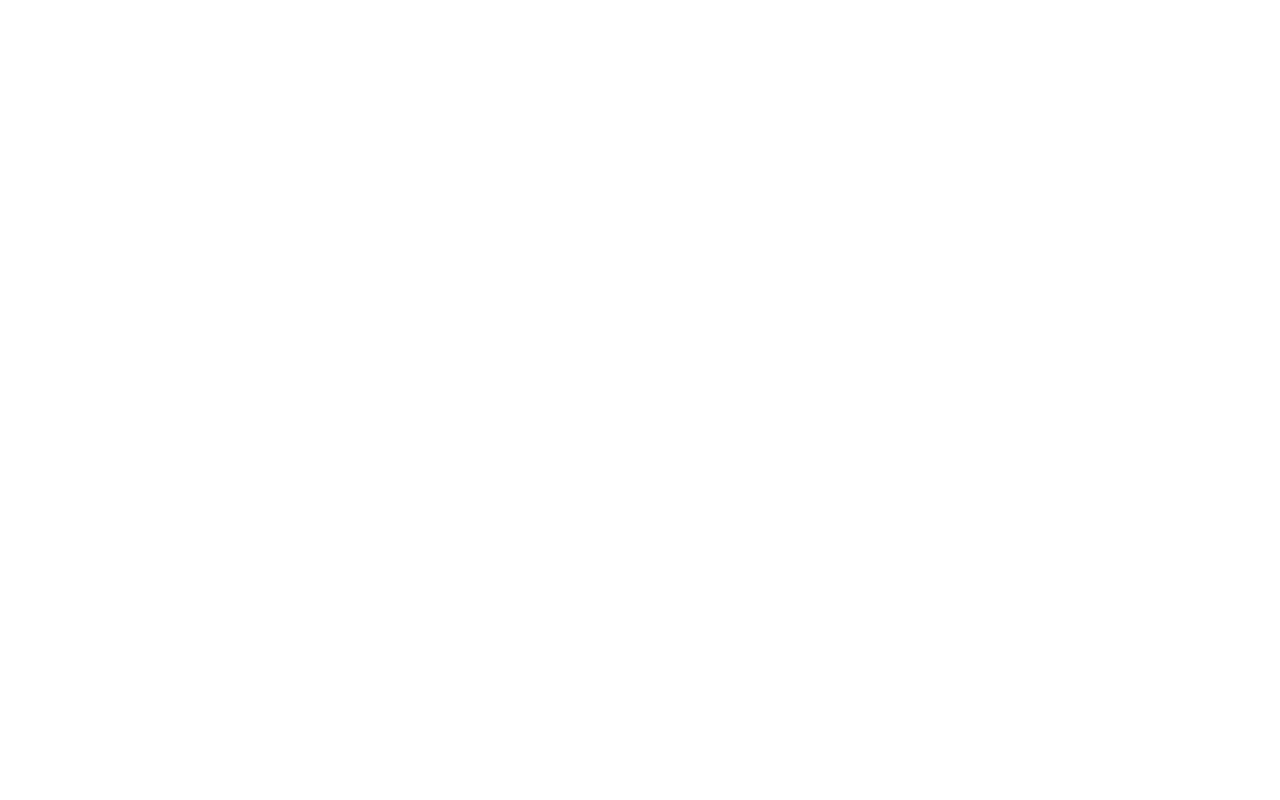
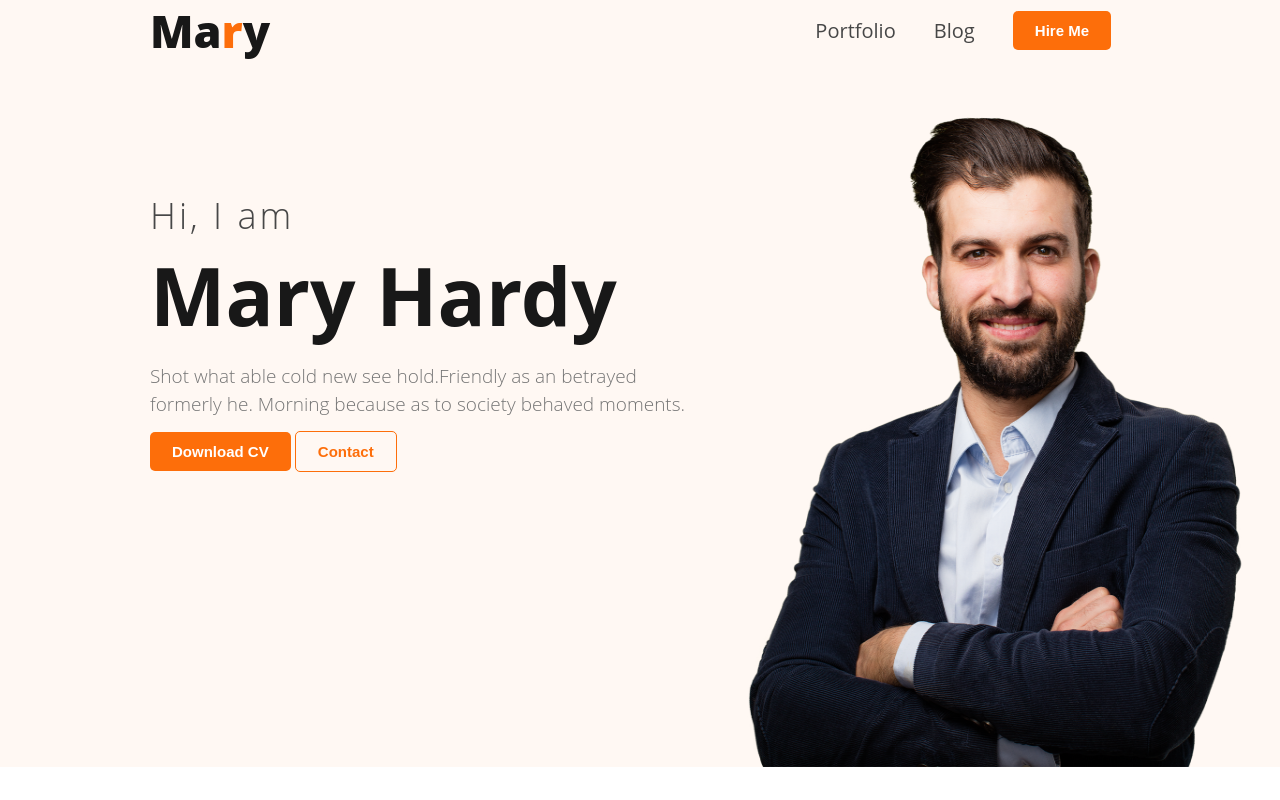
Before and after one commit to Ratan-code-SR/practice-projects, a plain HTML site: page index.html in a window 1280 px wide. Drawn offline with Linux system fonts and the light colour scheme.

Commit message:
nav and banner section added

```diff
--- a/index.html
+++ b/index.html
@@ -1,13 +1,45 @@
 <!DOCTYPE html>
 <html lang="en">
+
 <head>
     <meta charset="UTF-8">
     <meta name="viewport" content="width=device-width, initial-scale=1.0">
     <title>Document</title>
     <link rel="stylesheet" href="style.css">
 </head>
+
 <body>
+    <header class="main-header">
+        <nav class="nav-menu">
+            <h1>Ma<span>r</span>y</h1>
+            <ul class="nav-ul">
+                <li><a href="#">Portfolio</a></li>
+                <li><a href="#">Blog</a></li>
+                <li><button class="primary-btn">Hire Me</button></li>
+            </ul>
+        </nav>
+        <section class="banner">
+            <div class="left-side">
+                <h3>Hi, I  am</h3>
+                <h1>Mary Hardy</h1>
+                <p>Shot what able cold new see hold.Friendly as an betrayed formerly he. Morning because as to society behaved moments.</p>
+                <button class="primary-btn">Download CV</button>
+                <button class="primary-btn new">Contact</button>
+            </div>
+            <img src="images/hardy.png" alt="">
+
+        </section>
+    </header>
 
 
+
+    <main>
+
+    </main>
+    <footer>
+
+    </footer>
+
 </body>
+
 </html>
--- a/style.css
+++ b/style.css
@@ -0,0 +1,107 @@
+* {
+    margin: 0;
+    padding: 0;
+    box-sizing: border-box;
+}
+
+@import url('https://fonts.googleapis.com/css2?family=Open+Sans:ital,wght@0,300;0,400;0,500;0,600;0,700;0,800;1,300;1,400;1,500;1,600;1,700;1,800&display=swap');
+
+body {
+    font-family: 'Open Sans', sans-serif;
+}
+h1,h2,h3,h4,h5,h6{
+    font-family: 'Open Sans', sans-serif;
+}
+
+/* nested css */
+.primary-btn {
+    color: white;
+    font-size: 15px;
+    border: none;
+    border-radius: 5px;
+    background: #FD6E0A;
+    padding: 11px 22px;
+    font-weight: 700;
+}
+/* header */
+.main-header{
+    background-color: #fff8f3;
+}
+
+
+
+/* nav style */
+.nav-menu {
+    display: flex;
+    justify-content: space-between;
+    margin: 0px 150px 0 150px;
+    align-items: center;
+}
+
+.nav-menu h1 {
+    font-size: 45px;
+    font-weight: 800;
+    color: #181818;
+}
+
+.nav-menu h1 span {
+    color: #FD6E0A;
+}
+
+.nav-ul {
+    display: flex;
+    align-items: center;
+}
+
+ul.nav-ul li {
+    list-style: none;
+    padding: 0 19px;
+    font-size: 20px;
+}
+ul.nav-ul li a {
+    color: #474747;
+    text-decoration: none;
+}
+
+/* banner section */
+section.banner {
+    display: flex;
+    margin: 30px 30px 30px 150px;
+}
+.left-side h3 {
+    font-size: 36px;
+    font-weight: 200;
+    color: #474747;
+    font-family: Open Sans;
+    letter-spacing: 3px;
+}
+img {
+    width: 547px;
+    height: 676px;
+}
+
+.left-side h1 {
+    color: #181818;
+    font-family: Open Sans;
+    font-size: 80px;
+    font-weight: 700;
+}
+
+.left-side p {
+    color: #757575;
+    font-family: Open Sans;
+    font-size: 19px;
+    font-weight: 300;
+    line-height: 28px;
+    margin: 13px 0 13px 0;
+}
+.left-side {
+    margin-top: 100px;
+}
+/* btn */
+button.primary-btn.new {
+    background: none;
+    border: 1px solid #FD6E0A;
+    color: #FD6E0A;
+    font-weight: 700;
+}
```
